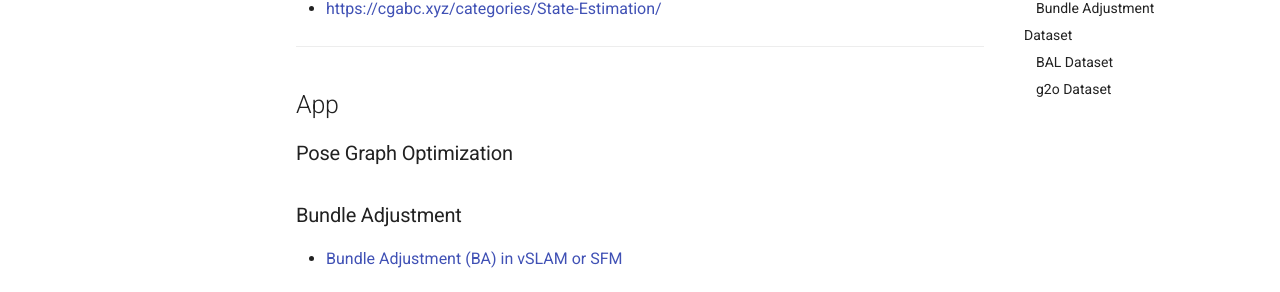
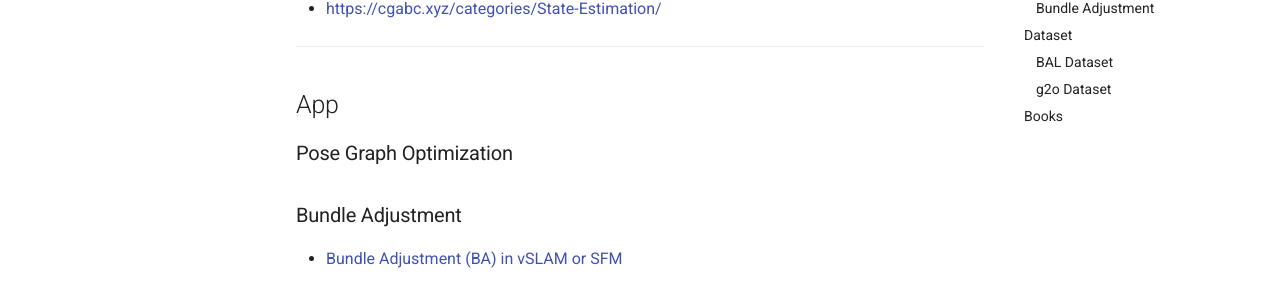
Before and after one commit to cggos/state_estimation, an MkDocs documentation site: the page built from docs/index.md, in a window 1280 px wide and 900 px high. Shown: the part 232-524 px from the top of the window. Built offline with MkDocs 1.6.1 and Material for MkDocs 9.7.7, drawn with Linux system fonts in a browser that asks for light colours; comment, search, counter and statistics services are not loaded.

Commit message:
update docs/index.md

```diff
--- a/docs/index.md
+++ b/docs/index.md
@@ -32,7 +32,7 @@
 * sphere.g2o
 
 
-# Books
+## Books
 
 * *Probability, Statistics and Random Processes*
 
```
